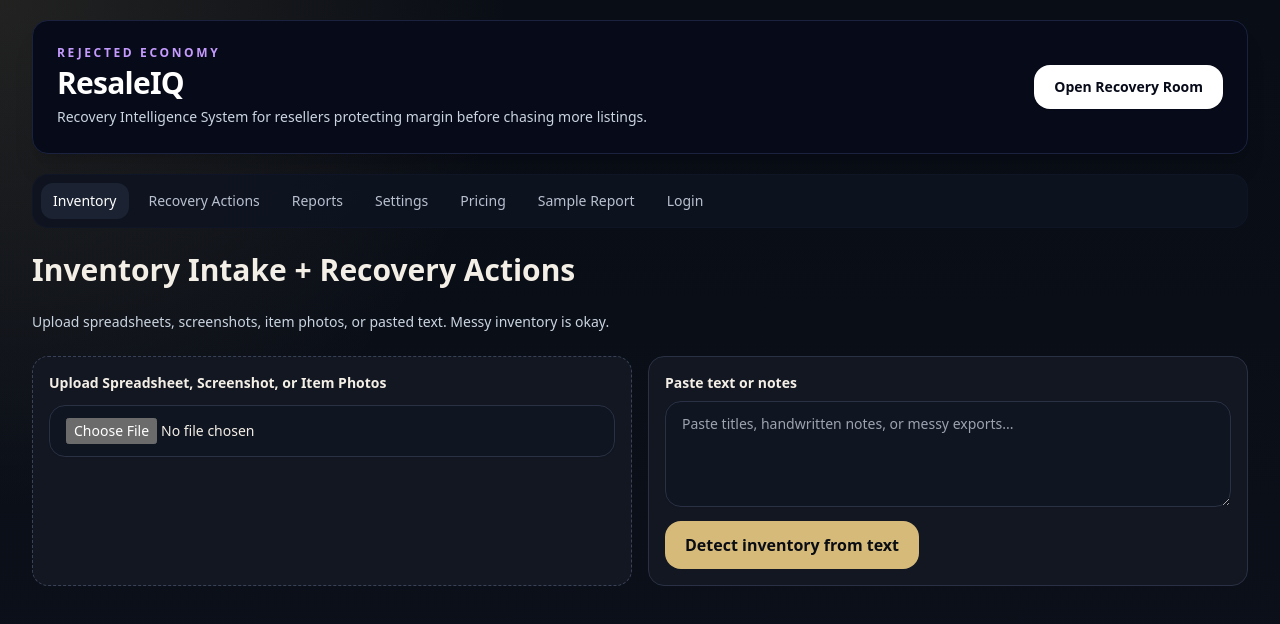
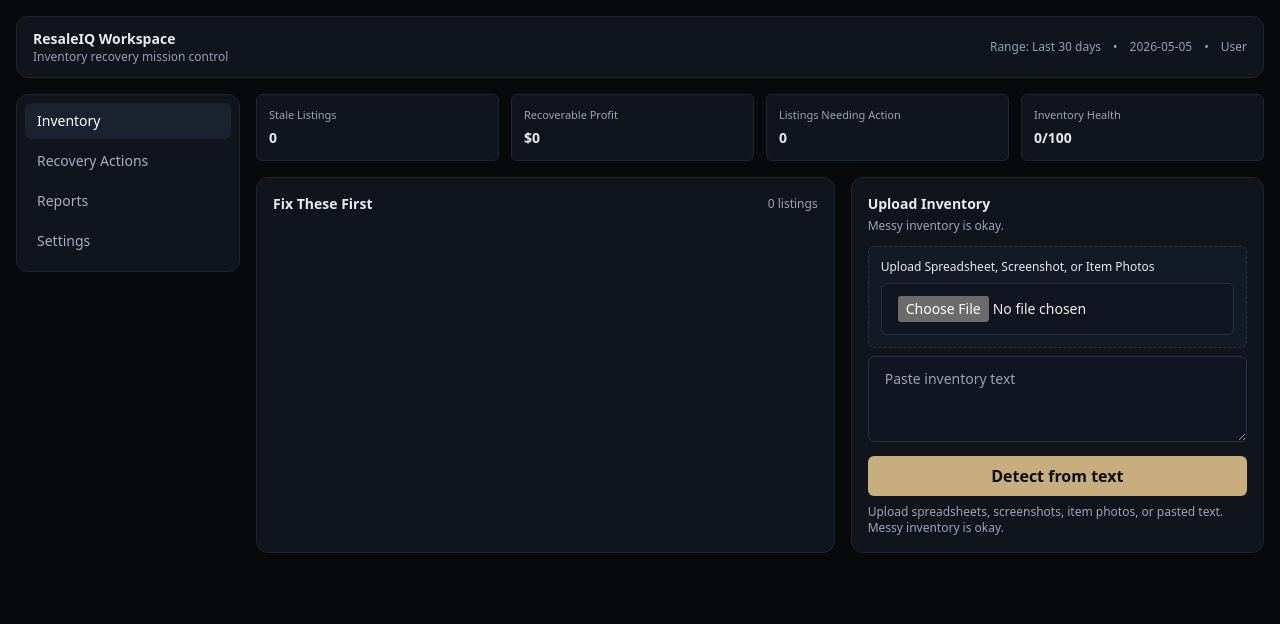
Before and after one commit to RejectedDope/ResaleIQ, a Next.js app: page /inventory in a window 1280 px wide. Shown: the top 624 px of the page. Built offline with nearby package versions, Linux system fonts and the light colour scheme.

Commit message:
Refine authenticated workspace to compact premium operational layout

```diff
--- a/app/globals.css
+++ b/app/globals.css
@@ -24,11 +24,11 @@ body {
 input,
 select,
 textarea {
-  @apply w-full rounded-2xl border border-[#2A3144] bg-[#101522] px-4 py-3 text-sm font-medium text-[#F4EFE6] shadow-sm transition focus:border-sage focus:outline-none focus:ring-4 focus:ring-sage/10;
+  @apply w-full rounded-md border border-[#2A3144] bg-[#101522] px-4 py-3 text-sm font-medium text-[#F4EFE6] shadow-sm transition focus:border-[#c8ad7f] focus:outline-none focus:ring-2 focus:ring-[#c8ad7f]/20;
 }
 
 button {
-  @apply rounded-2xl px-5 py-3 font-bold transition;
+  @apply rounded-md px-3 py-2 font-bold transition;
 }
 
 a {
--- a/app/inventory/page.tsx
+++ b/app/inventory/page.tsx
@@ -5,162 +5,57 @@ import { analyzeListing } from '@/lib/listingGenerator';
 import { ListingInput } from '@/lib/types';
 
 type RawRow = Record<string, unknown>;
+const fields = [
+  { key: 'title', label: 'Item Title' },
+  { key: 'price', label: 'Current Price' },
+  { key: 'cost', label: 'Purchase Cost' },
+  { key: 'platform', label: 'Marketplace' },
+  { key: 'quantity', label: 'Quantity' },
+  { key: 'listingAgeDays', label: 'Days Listed' },
+  { key: 'category', label: 'Category' },
+] as const;
+const alias: Record<string, string[]> = { title:['title','item','name'], price:['price','sold','ask'], cost:['cost','bought'], platform:['platform','marketplace'], quantity:['qty','quantity'], listingAgeDays:['days','age'], category:['category','type'] };
 
-const fieldAliases: Record<string, string[]> = {
-  title: ['title', 'item', 'item name', 'listing', 'product', 'name', 'description'],
-  price: ['price', 'list price', 'sale price', 'sold price', 'ask', 'amount'],
-  cost: ['cost', 'bought for', 'buy cost', 'purchase', 'cogs'],
-  platform: ['platform', 'marketplace', 'channel', 'site'],
-  quantity: ['qty', 'quantity', 'stock', 'units'],
-  listingAgeDays: ['age', 'days listed', 'listing age', 'days live'],
-  category: ['category', 'type', 'department'],
-};
+const num = (v: unknown, d:number)=>{const n=Number(String(v??'').replace(/[^0-9.-]/g,'')); return Number.isFinite(n)?n:d;};
+const find=(cols:string[], a:string[])=>{const l=cols.map(c=>[c,c.toLowerCase()] as const); for(const x of a){const hit=l.find(([,v])=>v===x||v.includes(x)); if(hit) return hit[0];} return '';};
+const parse=(t:string)=>{const lines=t.split(/\r?\n/).map(x=>x.trim()).filter(Boolean); if(!lines.length) return []; const d=lines[0].includes('\t')?'\t':','; const h=lines[0].split(d).map(x=>x.trim()); return lines.slice(1).map(line=>{const p=line.split(d); const r:RawRow={}; h.forEach((k,i)=>r[k||`col_${i}`]=p[i]??''); return r;});};
 
-function findMatch(columns: string[], aliases: string[]) {
-  const normalized = columns.map((c) => ({ raw: c, low: c.toLowerCase().trim() }));
-  for (const alias of aliases) {
-    const exact = normalized.find((c) => c.low === alias);
-    if (exact) return exact.raw;
-    const includes = normalized.find((c) => c.low.includes(alias));
-    if (includes) return includes.raw;
-  }
-  return '';
-}
-
-function asNumber(v: unknown, fallback: number) {
-  if (typeof v === 'number' && Number.isFinite(v)) return v;
-  if (typeof v === 'string') {
-    const n = Number(v.replace(/[^0-9.-]/g, ''));
-    if (Number.isFinite(n)) return n;
-  }
-  return fallback;
-}
-
-
-function parseDelimited(text: string): RawRow[] {
-  const lines = text.split(/\r?\n/).map((l) => l.trim()).filter(Boolean);
-  if (!lines.length) return [];
-  const delim = lines[0].includes('	') ? '	' : ',';
-  const headers = lines[0].split(delim).map((h) => h.trim());
-  return lines.slice(1).map((line) => {
-    const parts = line.split(delim);
-    const row: RawRow = {};
-    headers.forEach((h, i) => (row[h || `col_${i}`] = parts[i] ?? ''));
-    return row;
-  });
-}
-function toInput(row: RawRow, map: Record<string, string>): ListingInput {
-  const title = String(row[map.title] ?? 'Untitled inventory item').trim();
-  const price = asNumber(row[map.price], 0);
-  const cost = asNumber(row[map.cost], Math.max(1, price * 0.35));
-  const age = asNumber(row[map.listingAgeDays], 30);
-  return {
-    title,
-    brand: '',
-    category: String(row[map.category] ?? 'General').trim() || 'General',
-    condition: 'Used',
-    size: 'OS',
-    color: '',
-    material: '',
-    purchaseCost: cost,
-    targetSalePrice: Math.max(1, price || cost * 1.8),
-    shippingPaid: 0,
-    shippingCharged: 0,
-    platform: String(row[map.platform] ?? 'eBay').trim() || 'eBay',
-    listingAgeDays: Math.max(0, age),
-    notes: 'Imported from flexible intake.',
-    safetyDocs: false,
-    gradingDescriptors: false,
-    impressions: 400,
-    clicks: 4,
-    salesCount: 0,
-    daysSinceEngagement: Math.min(45, Math.max(1, Math.round(age / 2))),
-    daysSinceSale: Math.min(60, Math.max(3, Math.round(age * 0.7))),
-    impressionTrend7d: -30,
-    adPerformanceDecline: 35,
-    pricingCompetitiveness: 60,
-    itemSpecificsCompleteness: 55,
-    titleOptimization: 55,
-    imageQuality: 55,
-  };
-}
+function toInput(r: RawRow, m: Record<string,string>): ListingInput { const age=num(r[m.listingAgeDays],35); const price=num(r[m.price],0); const cost=num(r[m.cost],Math.max(1,price*.35)); return { title:String(r[m.title]??'Untitled item'), brand:'', category:String(r[m.category]??'General'), condition:'Used', size:'OS', color:'', material:'', purchaseCost:cost, targetSalePrice:Math.max(1, price||cost*1.8), shippingPaid:0, shippingCharged:0, platform:String(r[m.platform]??'eBay'), listingAgeDays:Math.max(0,age), notes:'Imported from intake.', safetyDocs:false, gradingDescriptors:false, impressions:400, clicks:4, salesCount:0, daysSinceEngagement:Math.min(45,Math.max(1,Math.round(age/2))), daysSinceSale:Math.min(60,Math.max(3,Math.round(age*.7))), impressionTrend7d:-30, adPerformanceDecline:35, pricingCompetitiveness:60, itemSpecificsCompleteness:55, titleOptimization:55, imageQuality:55 } }
 
 export default function InventoryPage() {
   const [rawRows, setRawRows] = useState<RawRow[]>([]);
-  const [columns, setColumns] = useState<string[]>([]);
-  const [mapping, setMapping] = useState<Record<string, string>>({ title: '', price: '', cost: '', platform: '', quantity: '', listingAgeDays: '', category: '' });
-  const [pastedText, setPastedText] = useState('');
-  const [message, setMessage] = useState('Upload spreadsheets, screenshots, item photos, or pasted text. Messy inventory is okay.');
+  const [cols, setCols] = useState<string[]>([]);
+  const [map, setMap] = useState<Record<string,string>>({title:'',price:'',cost:'',platform:'',quantity:'',listingAgeDays:'',category:''});
+  const [text, setText] = useState('');
+  const [msg, setMsg] = useState('Upload spreadsheets, screenshots, item photos, or pasted text. Messy inventory is okay.');
 
-  const canAnalyze = mapping.title && (mapping.price || mapping.cost) && rawRows.length > 0;
-  const normalized = useMemo(() => canAnalyze ? rawRows.map((r) => toInput(r, mapping)) : [], [rawRows, mapping, canAnalyze]);
-  const analyses = normalized.map((item) => ({ item, analysis: analyzeListing(item) }));
-  const recoverableRevenue = analyses.reduce((sum, row) => sum + row.item.targetSalePrice, 0);
+  const can = map.title && (map.price || map.cost) && rawRows.length;
+  const rows = useMemo(()=> can ? rawRows.map(r=>({item:toInput(r,map), analysis: analyzeListing(toInput(r,map))})) : [], [can, rawRows, map]);
+  const stale = rows.filter(r=>r.item.listingAgeDays>60).length;
+  const profit = rows.reduce((s,r)=>s+r.item.targetSalePrice,0);
+  const need = rows.filter(r=>r.analysis.deadListingRisk.recoveryPriority>=60).length;
+  const health = rows.length? Math.round(rows.reduce((s,r)=>s+r.analysis.deadListingRisk.listingHealthScore,0)/rows.length):0;
 
-  async function handleFile(file?: File) {
-    if (!file) return;
-    try {
-      const text = await file.text();
-      const rows = parseDelimited(text);
-      if (rows.length) hydrateRows(rows);
-      else setMessage('We found inventory data but need help matching a few fields.');
-    } catch {
-      setMessage('We found inventory data but need help matching a few fields.');
-    }
-  }
+  const hydrate=(r:RawRow[])=>{const c=Object.keys(r[0]??{}); setRawRows(r); setCols(c); const m: Record<string,string> = {title:'',price:'',cost:'',platform:'',quantity:'',listingAgeDays:'',category:''}; Object.keys(m).forEach(k=>m[k]=find(c,alias[k])); setMap(m); setMsg("We found possible inventory data. Let's confirm the fields.");};
+  const onFile=async(f?:File)=>{if(!f)return; try{const parsed=parse(await f.text()); parsed.length?hydrate(parsed):setMsg('We found inventory data but need help matching a few fields.');}catch{setMsg('We found inventory data but need help matching a few fields.')}};
 
-  function hydrateRows(rows: RawRow[]) {
-    const nextCols = Object.keys(rows[0] ?? {});
-    setRawRows(rows);
-    setColumns(nextCols);
-    const auto: Record<string, string> = { title: '', price: '', cost: '', platform: '', quantity: '', listingAgeDays: '', category: '' };
-    for (const key of Object.keys(auto)) auto[key] = findMatch(nextCols, fieldAliases[key]);
-    setMapping(auto);
-    setMessage("We found possible inventory data. Let's confirm the fields.");
-  }
+  return <section className="space-y-4">
+    <div className="grid gap-3 sm:grid-cols-2 lg:grid-cols-4">
+      <K label="Stale Listings" value={`${stale}`} /><K label="Recoverable Profit" value={`$${profit.toFixed(0)}`} /><K label="Listings Needing Action" value={`${need}`} /><K label="Inventory Health" value={`${health}/100`} />
+    </div>
 
-  function parsePastedText() {
-    const lines = pastedText.split('\n').map((x) => x.trim()).filter(Boolean);
-    const rows = lines.map((line) => ({ title: line }));
-    if (rows.length) hydrateRows(rows);
-  }
+    <div className="grid gap-4 xl:grid-cols-[1.4fr_1fr]">
+      <div className="rounded-xl border border-[#1f2533] bg-[#0f141d] p-4">
+        <div className="mb-3 flex items-center justify-between"><h2 className="text-sm font-semibold">Fix These First</h2><span className="text-xs text-[#9ca6b8]">{rows.length} listings</span></div>
+        <div className="space-y-2">{rows.slice(0,8).map(({item,analysis})=><div key={item.title} className="rounded-md border border-[#232b3b] bg-[#111823] p-3"><div className="flex items-start gap-3"><div className="h-10 w-10 rounded bg-[#1a2230]" /><div className="min-w-0 flex-1"><p className="truncate text-sm font-medium">{item.title}</p><p className="text-xs text-[#9ca6b8]">{item.platform} · Listed {item.listingAgeDays} days</p><p className="mt-1 text-xs">Issue: {analysis.deadListingRisk.topIssue}</p><p className="text-xs">Recovery Opportunity: +${(item.targetSalePrice*0.18).toFixed(0)}</p><p className="text-xs">Action Needed: {analysis.deadListingRisk.recommendedAction}</p></div><button className="rounded-md border border-[#2c3548] px-2 py-1 text-xs">View Action</button></div></div>)}</div>
+      </div>
 
-  return <section className="space-y-6">
-    <h1 className="text-3xl font-extrabold">Inventory Intake + Recovery Actions</h1>
-    <p className="text-sm text-slate-300">{message}</p>
-
-    <div className="grid gap-4 md:grid-cols-2">
-      <label className="rounded-2xl border border-dashed border-[#3A4258] bg-[#121722] p-4 text-sm font-bold">Upload Spreadsheet, Screenshot, or Item Photos
-        <input className="mt-3" type="file" accept=".csv,.xlsx,.xls,image/*" onChange={(e) => handleFile(e.target.files?.[0])} />
-      </label>
-      <div className="rounded-2xl border border-[#2A3144] bg-[#121722] p-4">
-        <p className="text-sm font-bold">Paste text or notes</p>
-        <textarea className="mt-2" rows={4} value={pastedText} onChange={(e) => setPastedText(e.target.value)} placeholder="Paste titles, handwritten notes, or messy exports..." />
-        <button type="button" onClick={parsePastedText} className="mt-2 bg-[#D6BA7A] text-[#0A0D14]">Detect inventory from text</button>
+      <div className="space-y-3">
+        <div className="rounded-xl border border-[#1f2533] bg-[#0f141d] p-4"><p className="text-sm font-semibold">Upload Inventory</p><p className="mt-1 text-xs text-[#9ca6b8]">Messy inventory is okay.</p><label className="mt-3 block rounded-md border border-dashed border-[#2a3243] bg-[#121a26] p-3 text-xs">Upload Spreadsheet, Screenshot, or Item Photos<input className="mt-2" type="file" accept=".csv,.xlsx,.xls,image/*" onChange={(e)=>onFile(e.target.files?.[0])} /></label><textarea className="mt-2" rows={3} value={text} onChange={(e)=>setText(e.target.value)} placeholder="Paste inventory text" /><button className="mt-2 w-full bg-[#c8ad7f] text-[#0b0e14]" onClick={()=>{const lines=text.split('\n').map(t=>t.trim()).filter(Boolean); if(lines.length) hydrate(lines.map(title=>({title})));}}>Detect from text</button><p className="mt-2 text-xs text-[#9ca6b8]">{msg}</p></div>
+        {cols.length? <div className="rounded-xl border border-[#1f2533] bg-[#0f141d] p-4"><p className="text-sm font-semibold">Confirm detected fields</p><div className="mt-2 grid gap-2">{fields.map(f=><label key={f.key} className="text-xs text-[#aeb6c5]">{f.label}<select value={map[f.key]} onChange={(e)=>setMap(m=>({...m,[f.key]:e.target.value}))}><option value="">Not sure yet</option>{cols.map(c=><option key={c} value={c}>{c}</option>)}</select></label>)}</div></div>:null}
       </div>
     </div>
-
-    {columns.length ? <div className="rounded-2xl border border-[#2A3144] bg-[#0E1320] p-4">
-      <p className="text-sm font-bold">Confirm detected fields</p>
-      <div className="mt-3 grid gap-3 md:grid-cols-2">
-        {Object.keys(mapping).map((field) => <label key={field} className="text-xs uppercase tracking-[0.1em]">{field}
-          <select value={mapping[field]} onChange={(e) => setMapping((m) => ({ ...m, [field]: e.target.value }))}>
-            <option value="">Not sure yet</option>
-            {columns.map((c) => <option key={c} value={c}>{c}</option>)}
-          </select>
-        </label>)}
-      </div>
-    </div> : null}
-
-    {canAnalyze ? <div className="rounded-2xl border border-[#2A3144] bg-[#0E1320] p-4">
-      <p className="font-bold">Profit Opportunity: ${recoverableRevenue.toFixed(0)}</p>
-      <div className="mt-3 space-y-2">
-        {analyses.slice(0, 12).map(({ item, analysis }) => <div key={item.title} className="rounded-xl border border-[#2A3144] bg-[#121722] p-3">
-          <p className="font-bold">{item.title}</p>
-          <p className="text-sm">Action Needed: {analysis.deadListingRisk.recommendedAction} · Recovery Priority {analysis.deadListingRisk.recoveryPriority}</p>
-          <p className="text-sm">Inventory Health {analysis.deadListingRisk.listingHealthScore} · Top issue: {analysis.deadListingRisk.topIssue}</p>
-        </div>)}
-      </div>
-    </div> : null}
   </section>;
 }
+
+function K({label,value}:{label:string;value:string}){return <div className="rounded-md border border-[#1f2533] bg-[#0f141d] p-3"><p className="text-[11px] text-[#9ca6b8]">{label}</p><p className="mt-1 text-sm font-semibold">{value}</p></div>}
--- a/app/layout.tsx
+++ b/app/layout.tsx
@@ -2,34 +2,15 @@ import type { Metadata } from 'next';
 import './globals.css';
 import Nav from '@/components/Nav';
 
-export const metadata: Metadata = {
-  title: 'ResaleIQ - Rejected Economy',
-  description: 'Recovery intelligence and margin protection for resellers.',
-};
+export const metadata: Metadata = { title: 'ResaleIQ', description: 'Inventory recovery workspace for resellers.' };
 
 export default function RootLayout({ children }: { children: React.ReactNode }) {
-  return (
-    <html lang="en">
-      <body>
-        <main className="mx-auto min-h-screen w-full max-w-7xl px-4 py-5 md:px-8">
-          <header className="mb-5 overflow-hidden rounded-2xl border border-[#1A223F] bg-[#070A18] p-5 text-white shadow-xl md:p-6">
-            <div className="flex flex-col gap-5 md:flex-row md:items-center md:justify-between">
-              <div>
-                <p className="text-xs font-bold uppercase tracking-[0.22em] text-[#C59BFF]">Rejected Economy</p>
-                <h1 className="mt-1 text-3xl font-extrabold tracking-tight">ResaleIQ</h1>
-                <p className="mt-1 max-w-2xl text-sm leading-6 text-slate-300">
-                  Recovery Intelligence System for resellers protecting margin before chasing more listings.
-                </p>
-              </div>
-              <a href="/dead-listings" className="w-fit rounded-2xl bg-white px-5 py-3 text-sm font-extrabold text-[#070A18] shadow-sm hover:bg-[#D5CAFF]">
-                Open Recovery Room
-              </a>
-            </div>
-          </header>
-          <Nav />
-          {children}
-        </main>
-      </body>
-    </html>
-  );
+  const today = new Date().toISOString().slice(0, 10);
+  return <html lang="en"><body><main className="min-h-screen bg-[#08090a] text-[#e7ebf0]"><div className="mx-auto max-w-[1280px] p-4">
+    <div className="mb-4 flex items-center justify-between rounded-xl border border-[#1f2533] bg-[#0f141d] px-4 py-3">
+      <div><p className="text-sm font-semibold">ResaleIQ Workspace</p><p className="text-xs text-[#94a0b2]">Inventory recovery mission control</p></div>
+      <div className="flex items-center gap-3 text-xs text-[#94a0b2]"><span>Range: Last 30 days</span><span>•</span><span>{today}</span><span>•</span><span>User</span></div>
+    </div>
+    <div className="grid gap-4 lg:grid-cols-[224px_1fr]"><Nav /><section>{children}</section></div>
+  </div></main></body></html>;
 }
--- a/components/Nav.tsx
+++ b/components/Nav.tsx
@@ -7,12 +7,9 @@ const links = [
   { href: '/recovery-actions', label: 'Recovery Actions' },
   { href: '/reports', label: 'Reports' },
   { href: '/settings', label: 'Settings' },
-  { href: '/pricing', label: 'Pricing' },
-  { href: '/sample-report', label: 'Sample Report' },
-  { href: '/login', label: 'Login' },
 ];
 
 export default function Nav() {
   const pathname = usePathname();
-  return <nav className="mb-6 rounded-2xl border border-[#1C2440]/20 bg-[#0E1320]/95 p-2"><div className="flex flex-wrap gap-2">{links.map((link)=><Link key={link.href} href={link.href} className={`rounded-xl px-3 py-2 text-sm ${pathname===link.href?'bg-[#1B2232] text-white':'text-[#B9C0CF] hover:bg-[#1B2232]'}`}>{link.label}</Link>)}</div></nav>;
+  return <aside className="w-full lg:w-56"><div className="rounded-xl border border-[#1f2533] bg-[#0f141d] p-2">{links.map((l)=><Link key={l.href} href={l.href} className={`mb-1 block rounded-md px-3 py-2 text-sm ${pathname.startsWith(l.href)?'bg-[#1a2230] text-white':'text-[#a9b1bf] hover:bg-[#171e2a]'}`}>{l.label}</Link>)}</div></aside>;
 }
```
